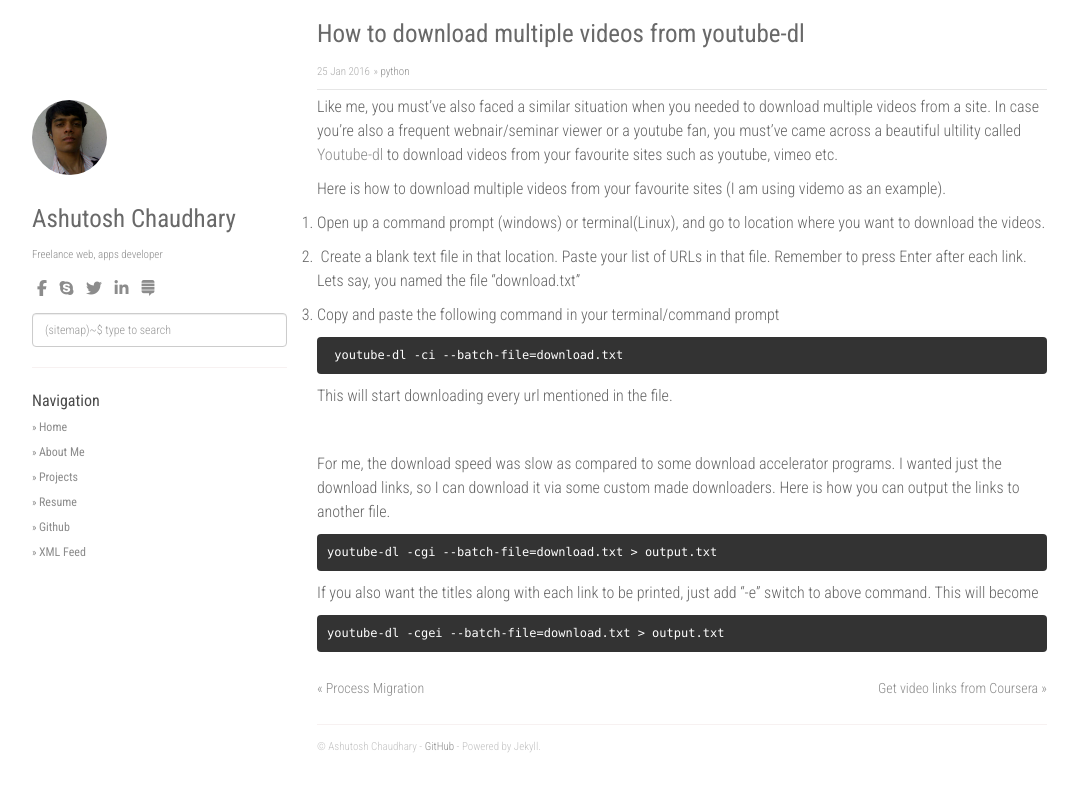
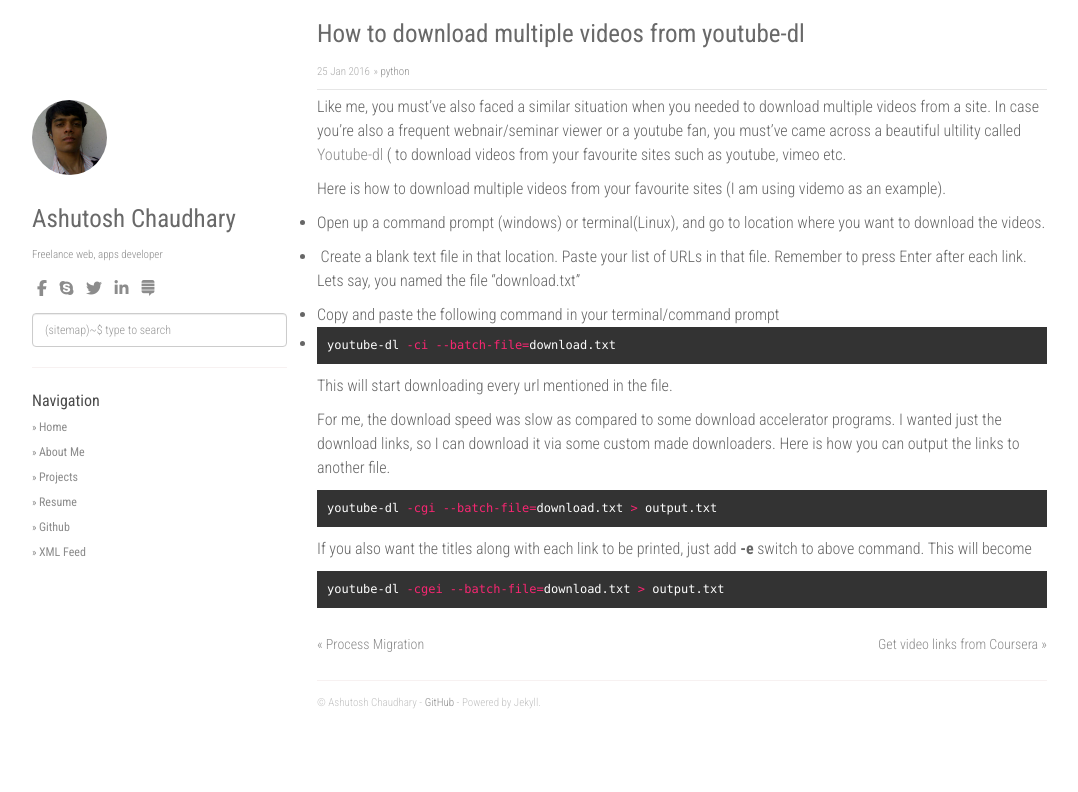
Before and after one commit to codeasashu/codeasashu.github.io, a Jekyll site: the page built from _posts/2016-01-25-how-to-download-multiple-videos-from-youtube-dl.md, in a window 1280 px wide. Shown: the top 792 px of the page, without its empty margins (53-1131 px from the left). Built offline with Jekyll 4.4.1, drawn with Linux system fonts in a browser that asks for light colours; nearby versions of some CDN libraries; comment, search, counter and statistics services are not loaded; part of the change alters nothing that is shown.

````diff
--- a/_posts/2016-01-25-how-to-download-multiple-videos-from-youtube-dl.md
+++ b/_posts/2016-01-25-how-to-download-multiple-videos-from-youtube-dl.md
@@ -4,7 +4,6 @@ title: How to download multiple videos from youtube-dl
 date: 2016-01-25T18:38:03+00:00
 author: Ashutosh
 layout: post
-guid: http://aboutashu.com/blog/?p=72
 permalink: /how-to-download-multiple-videos-from-youtube-dl/
 views:
   - 23
@@ -19,27 +18,30 @@ tags:
   - python
   - youtube-dl
 ---
-Like me, you must&#8217;ve also faced a similar situation when you needed to download multiple videos from a site. In case you&#8217;re also a frequent webnair/seminar viewer or a youtube fan, you must&#8217;ve came across a beautiful ultility called <a title="Youtube-dl " href="https://rg3.github.io/youtube-dl" target="_blank">Youtube-dl</a> to download videos from your favourite sites such as youtube, vimeo etc.
+Like me, you must've also faced a similar situation when you needed to download multiple videos from a site. In case you're also a frequent webnair/seminar viewer or a youtube fan, you must've came across a beautiful ultility called [Youtube-dl](https://rg3.github.io/youtube-dl) ( to download videos from your favourite sites such as youtube, vimeo etc.
 
 Here is how to download multiple videos from your favourite sites (I am using videmo as an example).
 
-1. Open up a command prompt (windows) or terminal(Linux), and go to location where you want to download the videos.
+- Open up a command prompt (windows) or terminal(Linux), and go to location where you want to download the videos.
 
-2.  Create a blank text file in that location. Paste your list of URLs in that file. Remember to press Enter after each link. Lets say, you named the file &#8220;download.txt&#8221;
+-  Create a blank text file in that location. Paste your list of URLs in that file. Remember to press Enter after each link. Lets say, you named the file &#8220;download.txt&#8221;
 
-3. Copy and paste the following command in your terminal/command prompt
-
-<pre class="lang:batch decode:true "> youtube-dl -ci --batch-file=download.txt</pre>
+- Copy and paste the following command in your terminal/command prompt
+-
+```bash
+youtube-dl -ci --batch-file=download.txt
+```
 
 This will start downloading every url mentioned in the file.
 
-&nbsp;
-
 For me, the download speed was slow as compared to some download accelerator programs. I wanted just the download links, so I can download it via some custom made downloaders. Here is how you can output the links to another file.
 
-<pre class="lang:batch decode:true">youtube-dl -cgi --batch-file=download.txt &gt; output.txt</pre>
+```bash
+youtube-dl -cgi --batch-file=download.txt > output.txt
+```
 
-If you also want the titles along with each link to be printed, just add &#8220;-e&#8221; switch to above command. This will become
+If you also want the titles along with each link to be printed, just add **-e** switch to above command. This will become
 
-<pre class="lang:batch decode:true">youtube-dl -cgei --batch-file=download.txt &gt; output.txt
-</pre>
+```bash
+youtube-dl -cgei --batch-file=download.txt > output.txt
+```
````
Also changed, not shown: 3 other files.
